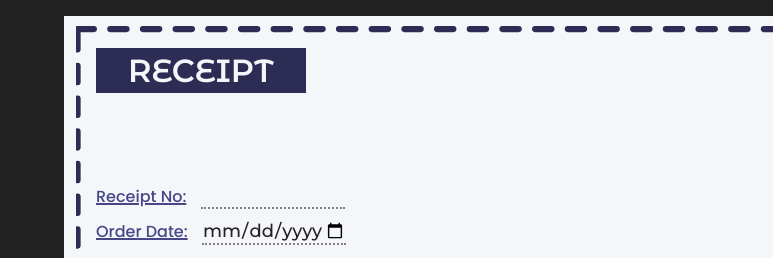
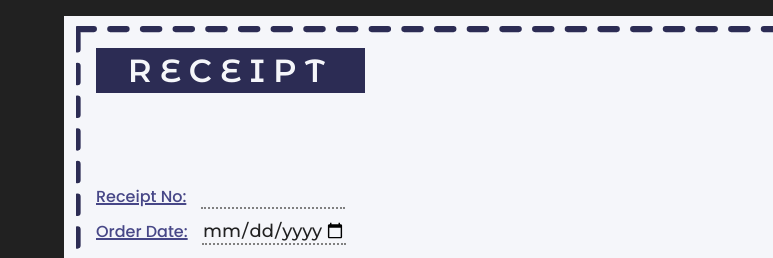
Before and after one commit to Surfitikate/ReceiptApp, a plain HTML site: page index.html in a window 1280 px wide. Shown: the top 258 px of the page, 0-773 px from the left. Drawn offline with Linux system fonts and the light colour scheme.

Commit message:
Update index.html

```diff
--- a/index.html
+++ b/index.html
@@ -20,7 +20,7 @@
             <div class="content">
                 <!-- Header -->
                 <div class="content-header">
-                    <h1 style="font-family: Montserrat Alternates; background-color: #2C2C54; padding: 0.2rem 1em; margin: 0; top: 0; text-align: center; color: #F5F6FA; align-self: self-start; font-size: 2em; font-weight: 600; letter-spacing: 24%;">RECEIPT</h1>
+                    <h1 style="font-family: Montserrat Alternates; background-color: #2C2C54; padding: 0.2rem 1em; margin: 0; top: 0; text-align: center; color: #F5F6FA; align-self: self-start; font-size: 2em; font-weight: 600; letter-spacing: 8.5px;">RECEIPT</h1>
                     <img style="height: 80px;" src="./assets/Logo.svg"/>
                 </div>
 
```
